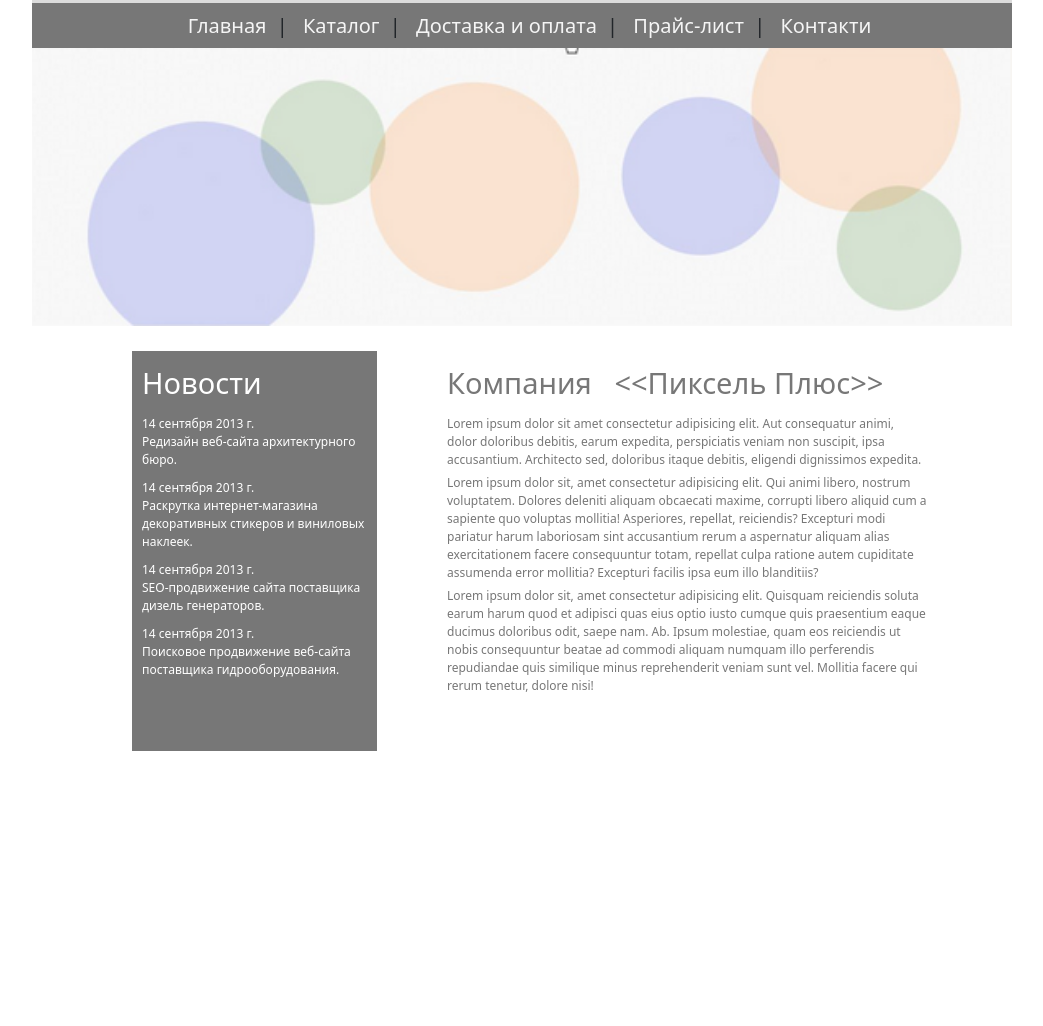
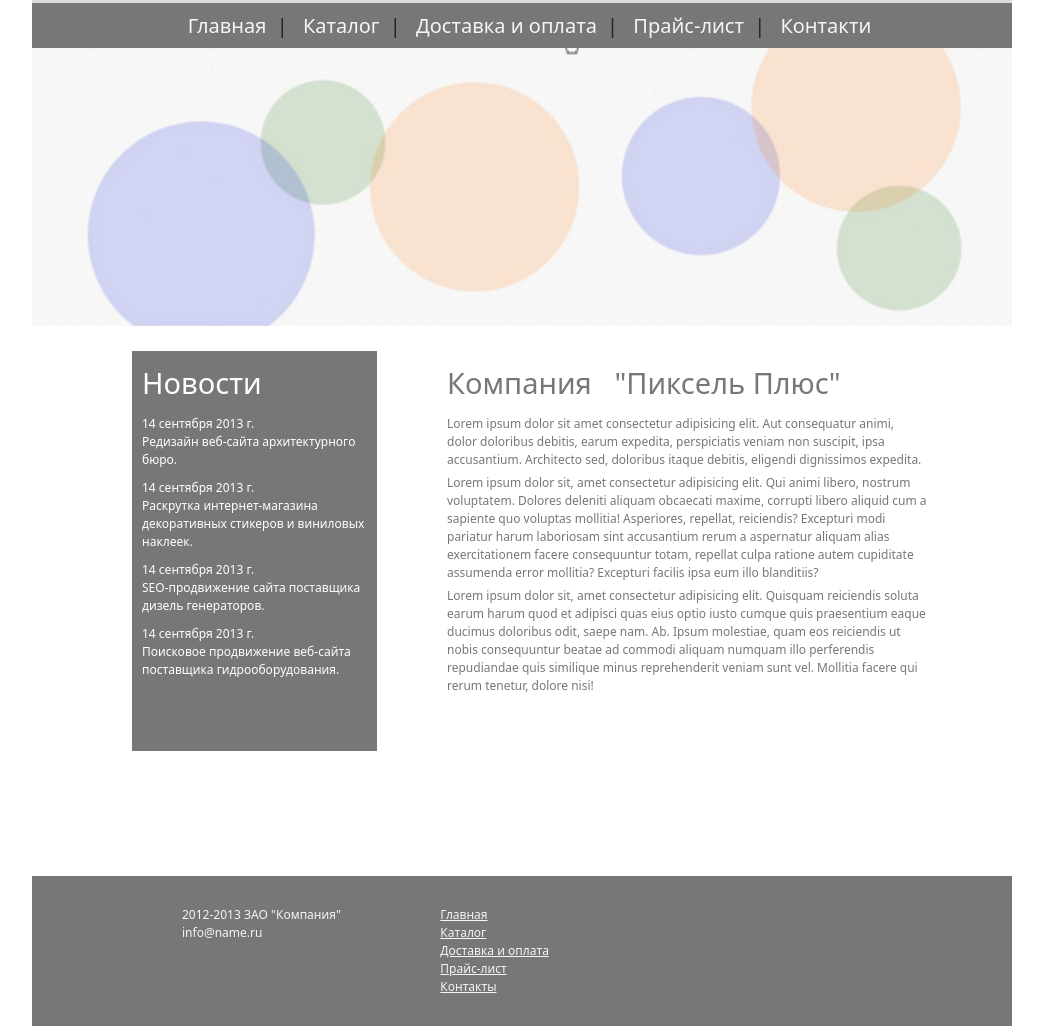
Before and after one commit to prokofmax/Maket_2, a website: page index.html in a window 1280 px wide. Shown: the part 167-1193 px from the top of the page, without its empty margins (118-1161 px from the left). Before the commit the page ends 918 px from the top, so only its background shows below. Drawn offline with Linux system fonts and the light colour scheme.

Commit message:
finishing footer

```diff
--- a/css/style.css
+++ b/css/style.css
@@ -90,6 +90,7 @@ body {
     width: 980px;
     margin: auto;
     background-color: #ffff;
+    margin-bottom: 125px;
 }
 
 .mane {
@@ -111,3 +112,29 @@ body {
     padding: 10px;
     color: #777;
 }
+
+.m-f{
+    width: 100%;
+}
+.f-r{
+    width: 980px;
+    height: 150px;
+    background-color: #777;
+    margin: auto;
+}
+.ff{
+height: 100%;
+padding-top: 30px;
+font-size: 12px;}
+.tit{
+    color: whitesmoke;
+
+    padding: 0px 0 0 150px;
+}
+.linksus a {
+    text-decoration: underline;
+    color: whitesmoke;
+}
+.linksus a:hover {
+    text-decoration: underline;
+    color: whitesmoke;
--- a/index.html
+++ b/index.html
@@ -74,16 +74,56 @@
 
 
                 <div class="test">
-                    <p style="font-size: 29px; font-weight: ;">Компания &nbsp; <<Пиксель Плюс>></p>
+                    <p style="font-size: 29px; font-weight: ;">Компания &nbsp; "Пиксель Плюс"</p>
                 <p style="font-size: 12px;padding-top: 10px;">Lorem ipsum dolor sit amet consectetur adipisicing elit. Aut consequatur animi, dolor doloribus debitis, earum expedita, perspiciatis veniam non suscipit, ipsa accusantium. Architecto sed, doloribus itaque debitis, eligendi dignissimos expedita.</p>
                 <p style="font-size:12px; padding-top: 5px;">Lorem ipsum dolor sit, amet consectetur adipisicing elit. Qui animi libero, nostrum voluptatem. Dolores deleniti aliquam obcaecati maxime, corrupti libero aliquid cum a sapiente quo voluptas mollitia! Asperiores, repellat, reiciendis?
                 Excepturi modi pariatur harum laboriosam sint accusantium rerum a aspernatur aliquam alias exercitationem facere consequuntur totam, repellat culpa ratione autem cupiditate assumenda error mollitia? Excepturi facilis ipsa eum illo blanditiis?</p>
                 <p style="font-size: 12px; padding-top: 5px;">Lorem ipsum dolor sit, amet consectetur adipisicing elit. Quisquam reiciendis soluta earum harum quod et adipisci quas eius optio iusto cumque quis praesentium eaque ducimus doloribus odit, saepe nam. Ab.
                 Ipsum molestiae, quam eos reiciendis ut nobis consequuntur beatae ad commodi aliquam numquam illo perferendis repudiandae quis similique minus reprehenderit veniam sunt vel. Mollitia facere qui rerum tenetur, dolore nisi!</p>
                 </div>
-            <div class="footer">
 
             </div>
+  <div class="footer">
+     <div class="m-f">
+        <div class="f-r">
+            <div class="col-12 ff d-flex">
+                <div class="col-4 tit">
+                    <p>2012-2013 ЗАО "Компания"</p>
+                    <p>info@name.ru</p>
+                </div>
+                <div class="col-2 linksus offset-1">
+                    <span style="">
+                    <a href="glavnaya.com">Главная</a>
+                    </span>
+                    <br>
+                    <span style="">
+                    <a href="glavnaya.com">Каталог</a>
+                    </span>
+                    <br>
+                    <span style="">
+                    <a href="glavnaya.com">Доставка и оплата</a>
+                    </span>
+                    <br>
+                    <span style="">
+                    <a href="glavnaya.com">Прайс-лист</a>
+                    </span>
+                    <br>
+                    <span style="">
+                    <a href="glavnaya.com">Контакты</a>
+                    </span>
+                    <br>
+
+
+
+
+
+                </div>
+            </div>
+
+        </div>
+
+    </div>
+</div>
 
 
 
```
